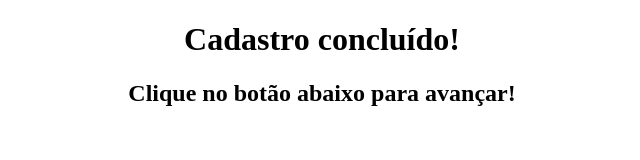
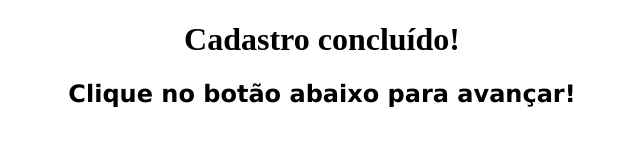
Before and after one commit to ActionBY/atividades, a plain HTML site: page recrutamento/cadastroSucess.html in a window 1280 px wide. Shown: the whole page, without its empty margins (318-958 px from the left). Drawn offline with Linux system fonts and the light colour scheme.

Commit message:
Consertado falta de fonte

```diff
--- a/recrutamento/cadastroSucess.html
+++ b/recrutamento/cadastroSucess.html
@@ -8,6 +8,6 @@
 
 <body>
     <h1 align="center">Cadastro concluído!</h1>
-    <h2 align="center">Clique no botão abaixo para avançar!</h2>
+    <h2 style="font-family: 'Lucida Sans', 'Lucida Sans Regular', 'Lucida Grande', 'Lucida Sans Unicode', Geneva, Verdana, sans-serif;" align="center">Clique no botão abaixo para avançar!</h2>
 </body>
 </html>
```
